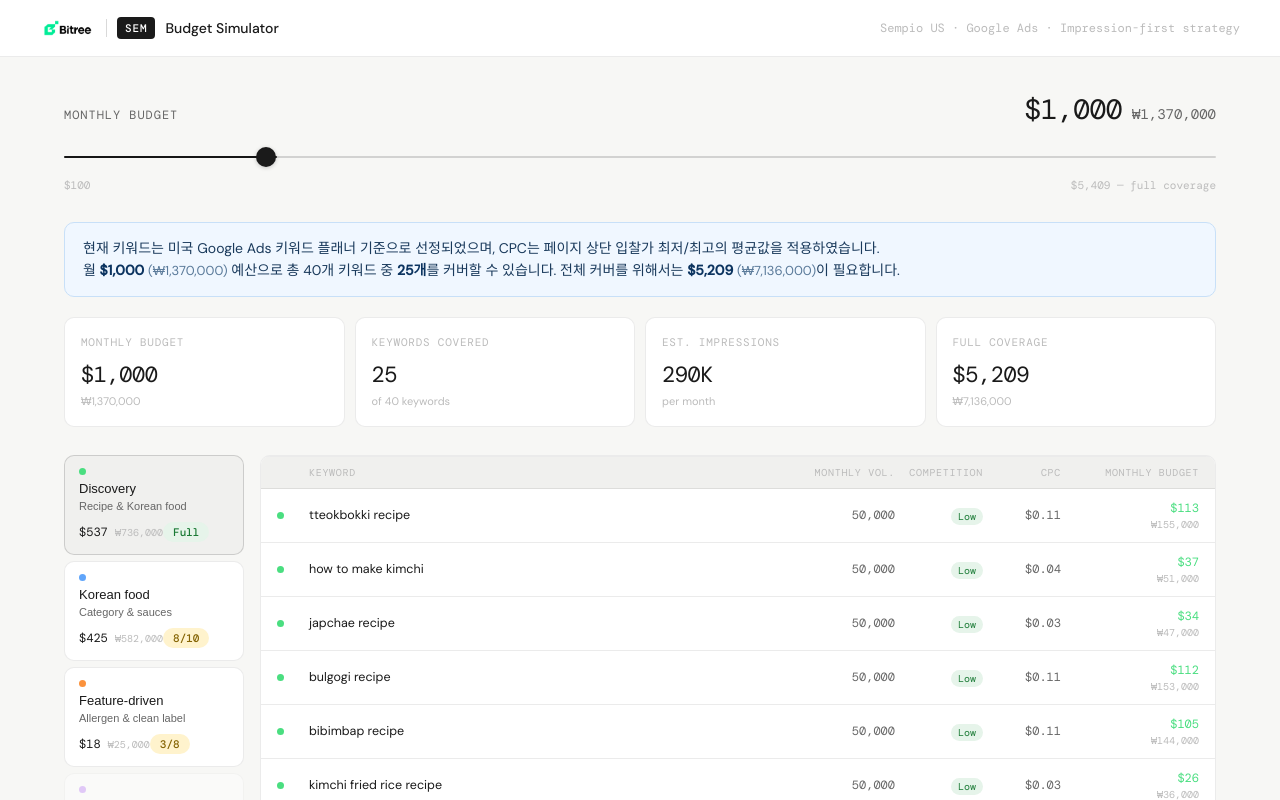
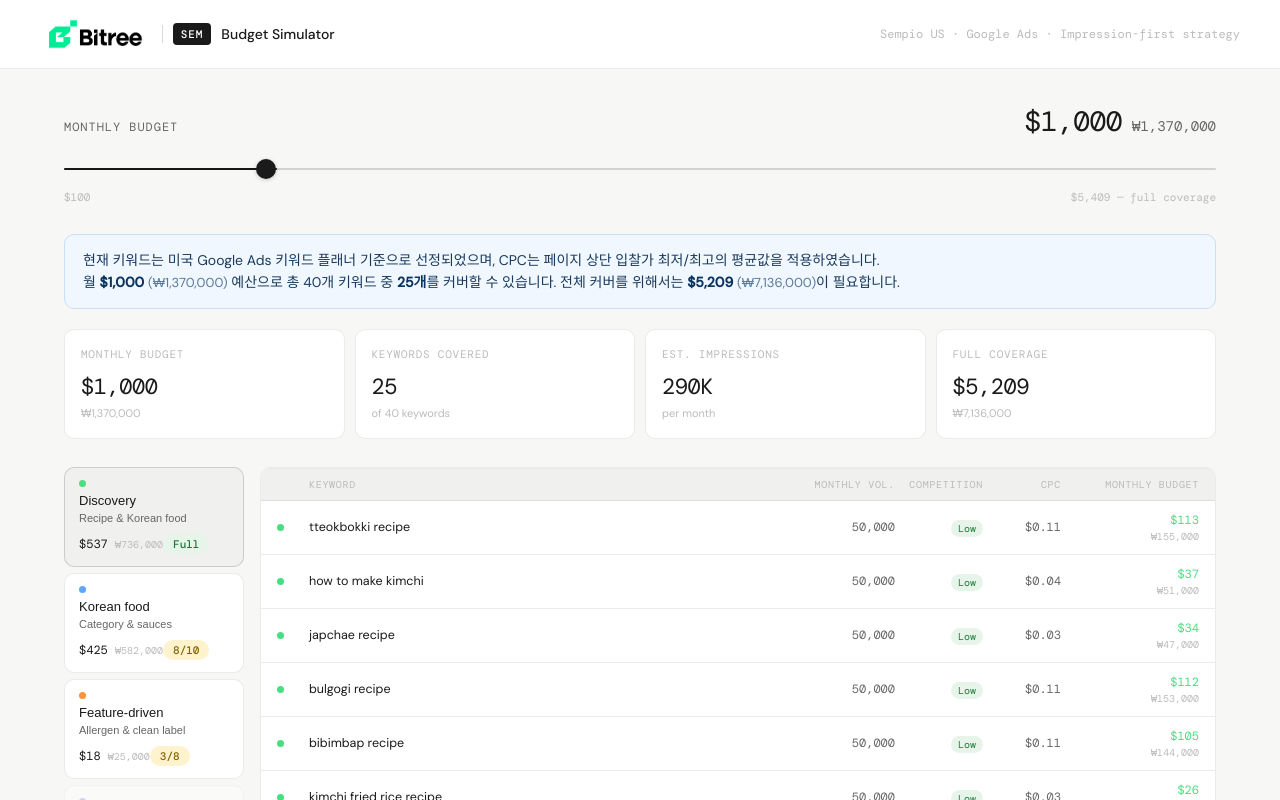
Before and after one commit to mona9245/sempio-sem-simulator_v2, a React (Vite) app: page / in a window 1280 px wide. Shown: the top 800 px of the page. Built offline with nearby package versions, Linux system fonts and the light colour scheme.

Commit message:
헤더 로고 크기 2배 확대

```diff
--- a/src/App.css
+++ b/src/App.css
@@ -33,13 +33,13 @@
 .header-inner {
   max-width: 1200px;
   margin: 0 auto;
-  height: 56px;
+  height: 68px;
   display: flex;
   align-items: center;
   justify-content: space-between;
 }
 .brand { display: flex; align-items: center; gap: 10px; }
-.brand-logo { height: 24px; width: auto; }
+.brand-logo { height: 48px; width: auto; }
 .brand-divider {
   width: 1px;
   height: 18px;
```
